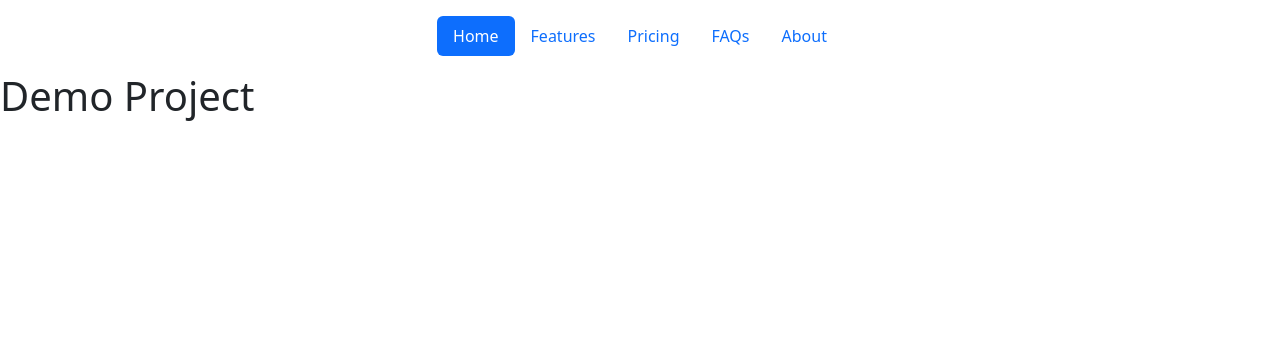
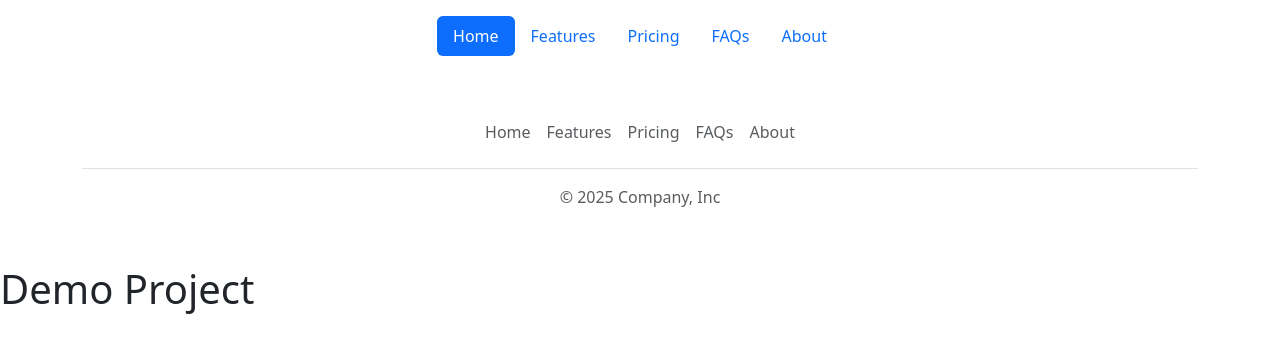
Before and after one commit to MahodaLochana111793/118-119, a plain HTML site: page index.html in a window 1280 px wide. Drawn offline with nearby package versions, Linux system fonts and the light colour scheme.

Commit message:
Add footer

```diff
--- a/index.html
+++ b/index.html
@@ -26,6 +26,28 @@
         </ul>
       </header>
     </div>
+    <div class="container">
+      <footer class="py-3 my-4">
+        <ul class="nav justify-content-center border-bottom pb-3 mb-3">
+          <li class="nav-item">
+            <a href="#" class="nav-link px-2 text-body-secondary">Home</a>
+          </li>
+          <li class="nav-item">
+            <a href="#" class="nav-link px-2 text-body-secondary">Features</a>
+          </li>
+          <li class="nav-item">
+            <a href="#" class="nav-link px-2 text-body-secondary">Pricing</a>
+          </li>
+          <li class="nav-item">
+            <a href="#" class="nav-link px-2 text-body-secondary">FAQs</a>
+          </li>
+          <li class="nav-item">
+            <a href="#" class="nav-link px-2 text-body-secondary">About</a>
+          </li>
+        </ul>
+        <p class="text-center text-body-secondary">© 2025 Company, Inc</p>
+      </footer>
+    </div>
     <h1>Demo Project</h1>
     <link rel="stylesheet" href="assest/js/script.js" />
     <script
```
